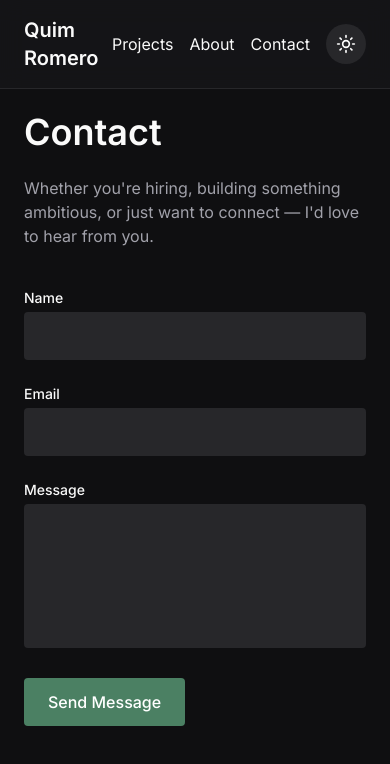
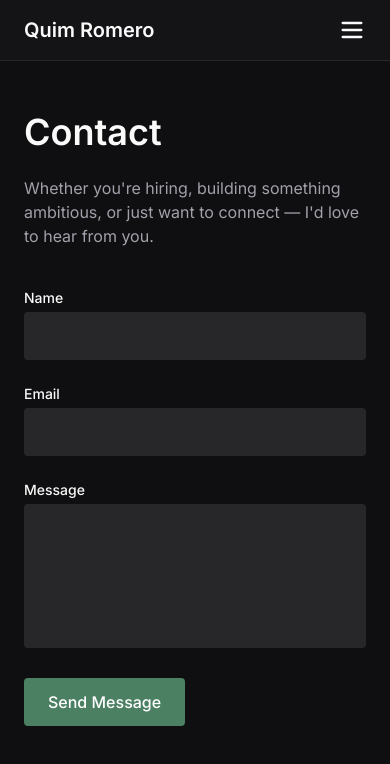
Before and after one commit to quim-romero/portfolio, a React (Vite) app: page /contact in a window 390 px wide. Shown: the top 764 px of the page. Built offline with nearby package versions, Linux system fonts and the light colour scheme.

Commit message:
Responsive navigation bar with hamburger menu

```diff
--- a/src/components/Navbar.jsx
+++ b/src/components/Navbar.jsx
@@ -1,28 +1,77 @@
-import { Link } from 'react-router-dom'
+import { useState } from 'react'
+import { Link, useLocation } from 'react-router-dom'
 import ThemeToggle from './ThemeToggle'
+import { motion, AnimatePresence } from 'framer-motion'
+import { Menu, X } from 'lucide-react'
+
+const navLinks = [
+  { path: '/projects', label: 'Projects' },
+  { path: '/about', label: 'About' },
+  { path: '/contact', label: 'Contact' },
+]
 
 const Navbar = () => {
+  const [isOpen, setIsOpen] = useState(false)
+  const location = useLocation()
+
+  useState(() => {
+    setIsOpen(false)
+  }, [location.pathname])
+
   return (
     <header className="w-full fixed top-0 z-30 py-4 px-6 flex justify-between items-center
       bg-white/70 dark:bg-zinc-900/70 backdrop-blur-md
       text-zinc-900 dark:text-foreground transition-colors duration-300 border-b border-zinc-200 dark:border-zinc-800">
 
-      <Link to="/" className="text-xl font-bold">
+      <Link to="/" className="text-xl font-bold z-50">
         Quim Romero
       </Link>
 
-      <nav className="flex items-center gap-4">
-        <Link to="/projects" className="hover:underline transition">
-          Projects
-        </Link>
-        <Link to="/about" className="hover:underline transition">
-          About
-        </Link>
-        <Link to="/contact" className="hover:underline transition">
-          Contact
-        </Link>
+      <nav className="hidden md:flex items-center gap-4">
+        {navLinks.map((link) => (
+          <Link key={link.path} to={link.path} className="hover:underline transition">
+            {link.label}
+          </Link>
+        ))}
         <ThemeToggle />
       </nav>
+
+      <button
+        onClick={() => setIsOpen(!isOpen)}
+        aria-label="Toggle menu"
+        className="md:hidden z-50 text-zinc-900 dark:text-foreground"
+      >
+        {isOpen ? <X size={28} /> : <Menu size={28} />}
+      </button>
+
+      <AnimatePresence>
+        {isOpen && (
+          <motion.div
+            key="mobile-menu"
+            initial={{ opacity: 0, y: -10 }}
+            animate={{ opacity: 1, y: 0 }}
+            exit={{ opacity: 0, y: -10 }}
+            transition={{ duration: 0.2 }}
+            className="md:hidden absolute top-16 left-0 w-full bg-white dark:bg-zinc-900 shadow-lg border-t border-zinc-200 dark:border-zinc-800 px-6 py-4"
+          >
+            <div className="flex flex-col gap-4">
+              {navLinks.map((link) => (
+                <Link
+                  key={link.path}
+                  to={link.path}
+                  onClick={() => setIsOpen(false)}
+                  className="text-lg font-medium hover:underline transition"
+                >
+                  {link.label}
+                </Link>
+              ))}
+              <div className="mt-2">
+                <ThemeToggle />
+              </div>
+            </div>
+          </motion.div>
+        )}
+      </AnimatePresence>
     </header>
   )
 }
```
